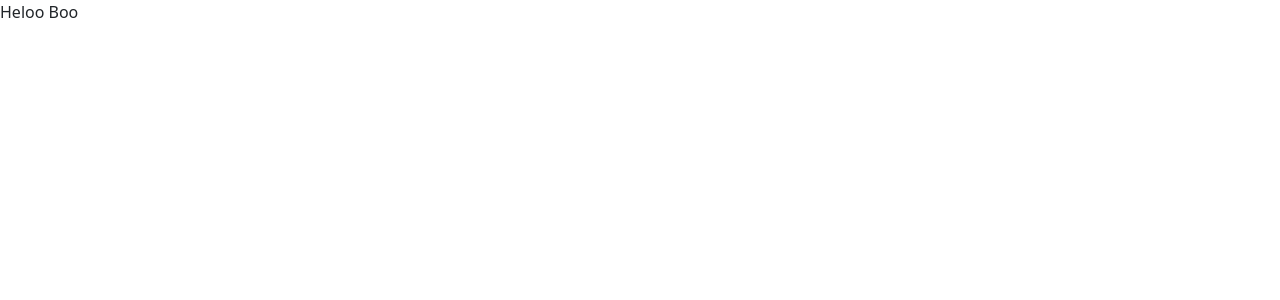
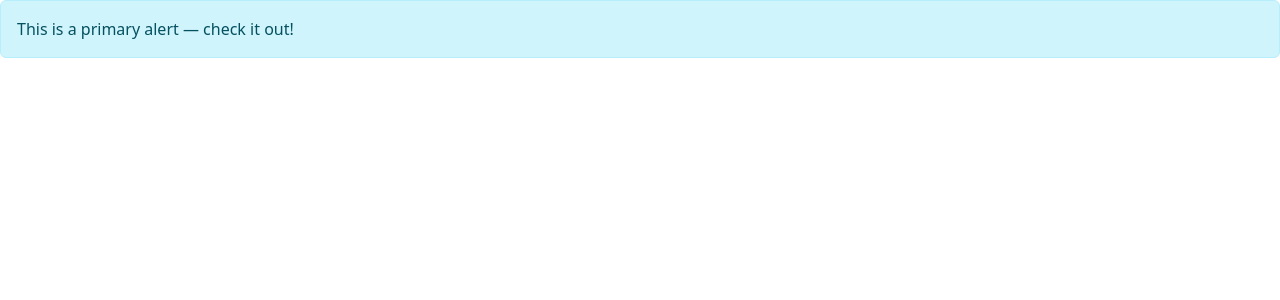
Before and after one commit to zakariya14/febri-reactjs, a React (Create React App) app: page / in a window 1280 px wide. Shown: the top 300 px of the page. Built offline with nearby package versions, Linux system fonts and the light colour scheme.

Commit message:
update belajar reactstrap

```diff
--- a/package.json
+++ b/package.json
@@ -9,8 +9,9 @@
     "bootstrap": "^5.2.3",
     "react": "^18.2.0",
     "react-dom": "^18.2.0",
-    "react-scripts": "^2.1.3",
+    "react-scripts": "^5.0.1",
     "reactstrap": "^9.1.5",
+    "sass": "^1.57.1",
     "web-vitals": "^2.1.4"
   },
   "scripts": {
--- a/src/App.js
+++ b/src/App.js
@@ -1,5 +1,5 @@
 import React from "react";
-import BootstrapComp from "./Component/Class/BootstrapComp";
+import BootstrapComp from "./Component/Class/BootstrapComp.jsx";
 // import Parent from "./Component/Class/Parent";
 // import logo from "./logo.svg";
 // import "./App.css";
--- a/src/Component/Class/BootstrapComp.jsx
+++ b/src/Component/Class/BootstrapComp.jsx
@@ -1,3 +1,4 @@
+import { Alert } from "reactstrap";
 import React, { Component } from "react";
 
 class BootstrapComp extends Component {
@@ -9,7 +10,7 @@ class BootstrapComp extends Component {
   render() {
     return (
       <div>
-        <p>Heloo Boo</p>
+        <Alert color="info">This is a primary alert — check it out!</Alert>
       </div>
     );
   }
--- a/src/Component/Class/Parent.jsx
+++ b/src/Component/Class/Parent.jsx
@@ -1,6 +1,6 @@
 import React, { Component } from "react";
 import Child2 from "./Child2";
-import Child1 from "./css/Child1";
+import Child1 from "./Child1";
 
 class Parent extends Component {
   constructor(props) {
```
Also changed, not shown: src/Component/Class/Child1.jsx (renamed from src/Component/Class/css/Child1.jsx), 1 other file (tests, documents, lock files or other folders).
